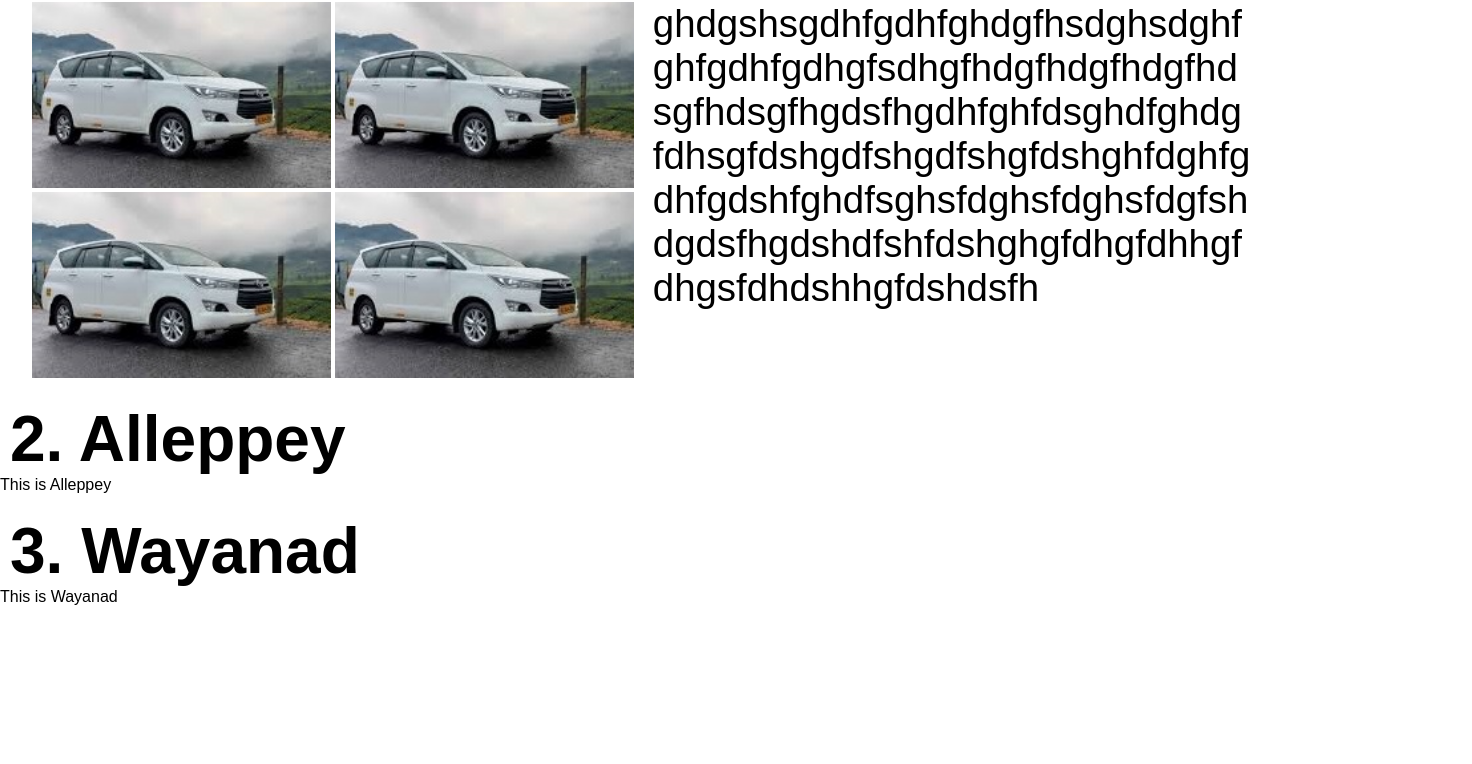
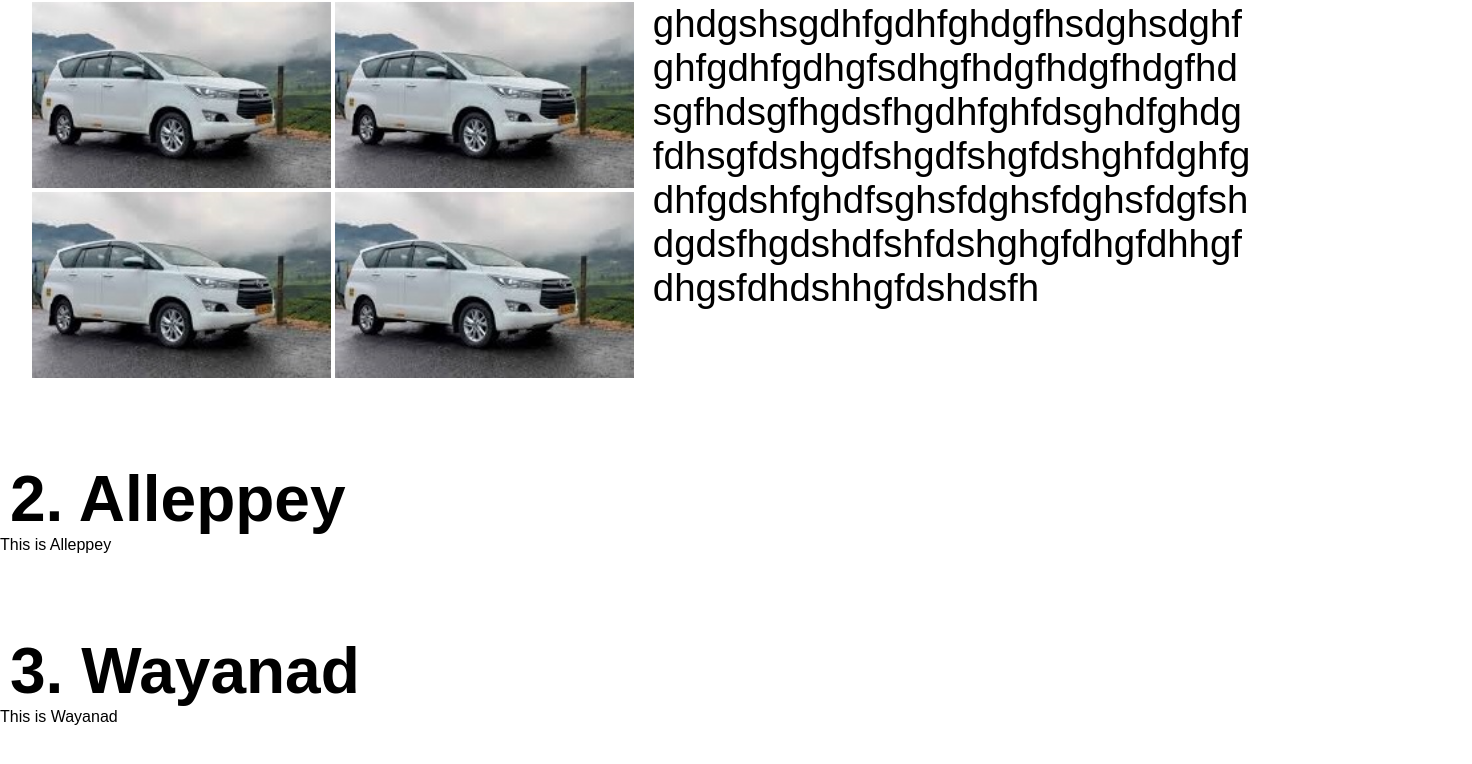
Before and after one commit to LMBpultd/Travels, a plain HTML site: page Menu/resorts.html in a window 1280 px wide. Shown: the part 496-1260 px from the top of the page, 1472 px wide, since content can reach past the window. Before the commit the page ends 1102 px from the top, so only its background shows below. Drawn offline with Linux system fonts and the light colour scheme.

Commit message:
Add files via upload

```diff
--- a/Menu/css/body-data-resorts.css
+++ b/Menu/css/body-data-resorts.css
@@ -2,7 +2,7 @@
     margin: 0;
     padding: 0;
     width: 100vw;
-    overflow: hidden;
+    overflow-x: hidden;
 }
 
 .b-data h1{
@@ -36,6 +36,7 @@
 
     .myDiv{
         width: 100vw;
+        margin-bottom: 60px;
     }
 
     .myDiv h1{
--- a/Menu/css/mob-menu.css
+++ b/Menu/css/mob-menu.css
@@ -2,6 +2,7 @@
   margin: 0;
   padding: 0;
   font-family: Arial, "Helvetica Neue", Helvetica, sans-serif;
+      overflow-x: hidden;
 }
 
 a {
--- a/css/mob-scroll-image.css
+++ b/css/mob-scroll-image.css
@@ -30,7 +30,10 @@
 /* Image styling */
 .image-wrapper img {
   width: 100%;
+  height: 260px;
+  /* fix hight */
   display: block;
+  z-index: 0;
   position: relative;
 }
 
```
